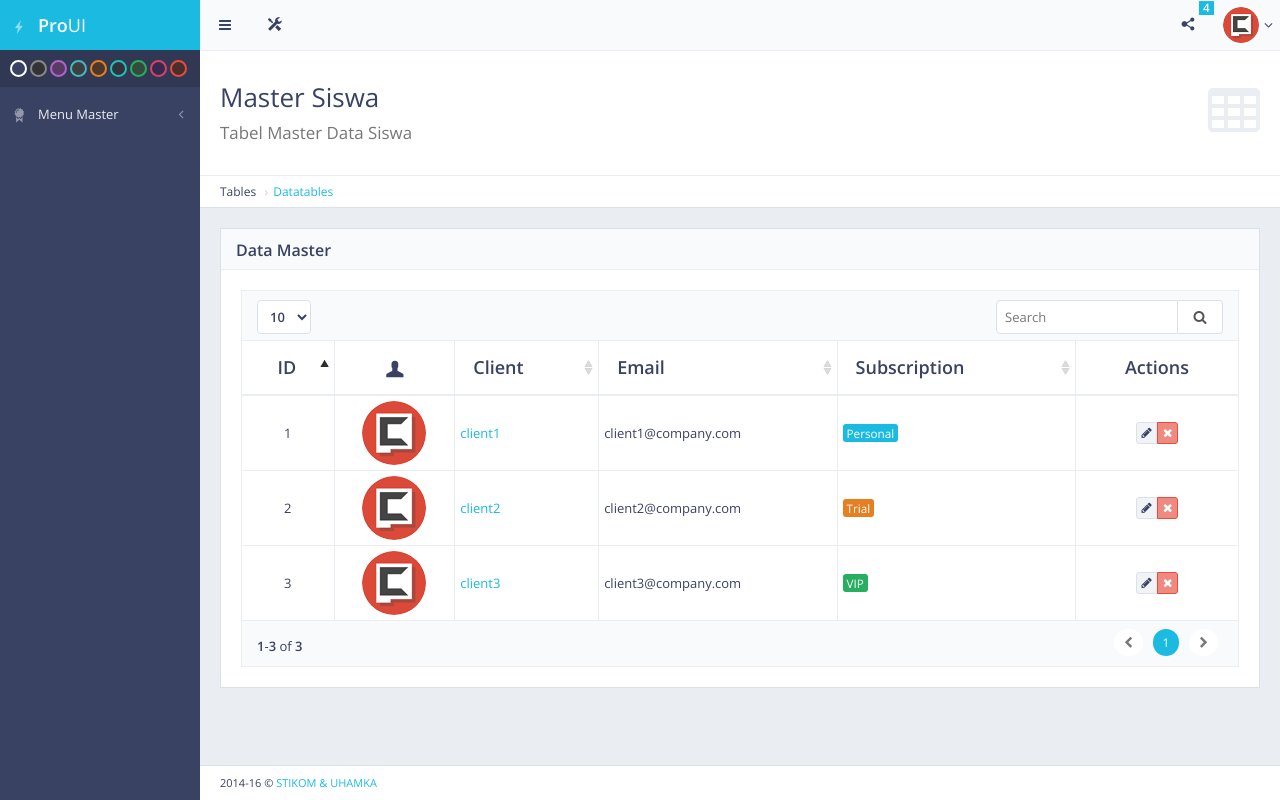
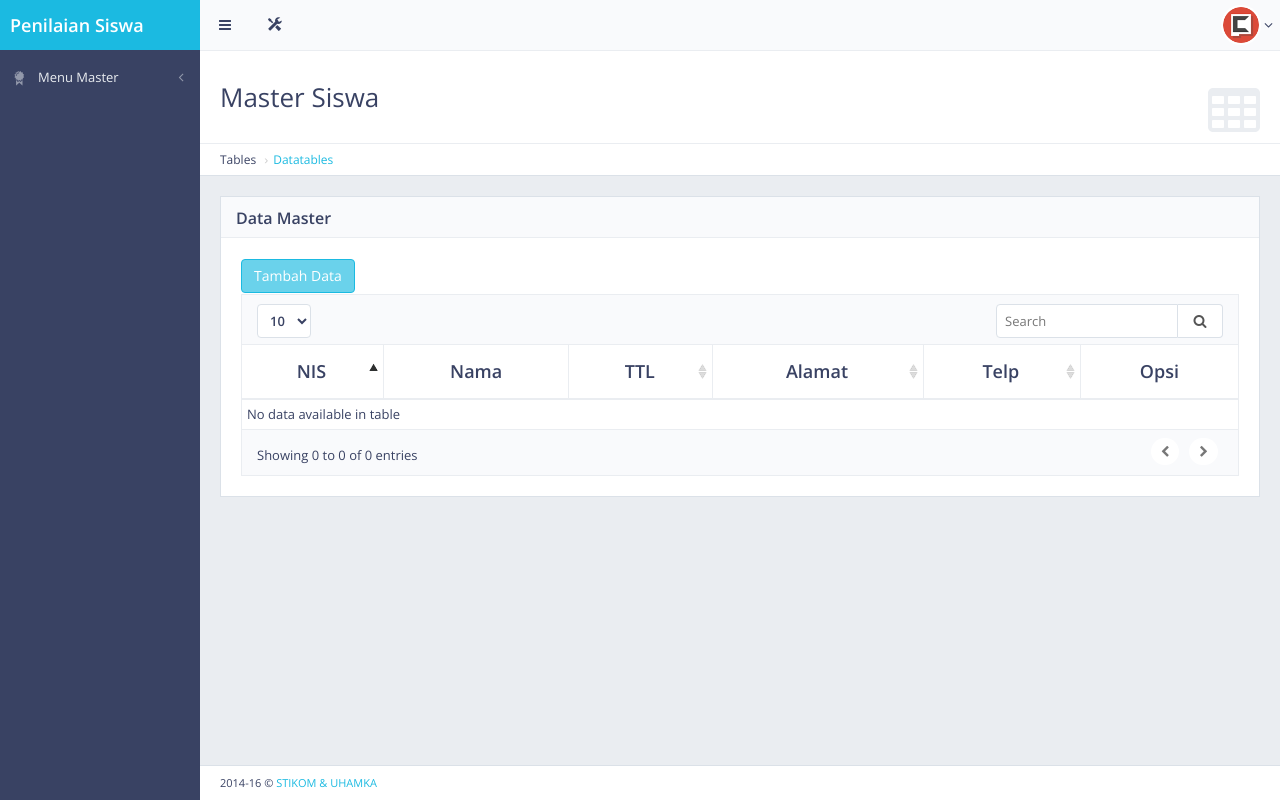
Before and after one commit to andri000me/penilaian_siswa_sdu, a PHP site: page /master_siswa.php in a window 1280 px wide. Run offline with PHP 8.4, Linux system fonts and the light colour scheme; the visitor is signed in with stand-in values (Sample User, id 1); data that the repository does not hold is empty.

Commit message:
update terkini

```diff
--- a/con_login.php
+++ b/con_login.php
@@ -21,6 +21,9 @@
 if($availsql > 0){
 	//jika login berhasil maka akan dialihkan ke halaman dashboard
 	header('location:dashboard.php');
+	session_start();
+	$_SESSION['username'] = $datasql['username'];
+
 }else{
 	//jika gagal balik lagi ke halaman login
 	header('location:index.php');
--- a/dashboard.php
+++ b/dashboard.php
@@ -1,7 +1,8 @@
 <?php
+require "user_cek_auth.php";
 echo "anda berhasil login";
-echo "<br>";
 
 ?>
+
 <a href="master_siswa.php"> Master Siswa</a>
-<a href="index.php"> Logout </a>
+<a href="logout.php"> Logout </a>
--- a/master_siswa.php
+++ b/master_siswa.php
@@ -1,3 +1,6 @@
+<?php
+require "user_cek_auth.php";
+?>
 <!DOCTYPE html>
 <html class="no-js">
     <head>
@@ -50,44 +53,13 @@
                     <div class="sidebar-content">
                         <!-- Brand -->
                         <a href="index.html" class="sidebar-brand">
-                            <i class="gi gi-flash"></i><strong>Pro</strong>UI
+                        <strong>Penilaian Siswa</strong>
                         </a>
                         <!-- END Brand -->
 
 
 
-                        <!-- Theme Colors -->
-                        <!-- Change Color Theme functionality can be found in js/app.js - templateOptions() -->
-                        <ul class="sidebar-section sidebar-themes clearfix">
-                            <li class="active">
-                                <a href="javascript:void(0)" class="themed-background-dark-default themed-border-default" data-theme="default" data-toggle="tooltip" title="Default Blue"></a>
-                            </li>
-                            <li>
-                                <a href="javascript:void(0)" class="themed-background-dark-night themed-border-night" data-theme="css/themes/night.css" data-toggle="tooltip" title="Night"></a>
-                            </li>
-                            <li>
-                                <a href="javascript:void(0)" class="themed-background-dark-amethyst themed-border-amethyst" data-theme="css/themes/amethyst.css" data-toggle="tooltip" title="Amethyst"></a>
-                            </li>
-                            <li>
-                                <a href="javascript:void(0)" class="themed-background-dark-modern themed-border-modern" data-theme="css/themes/modern.css" data-toggle="tooltip" title="Modern"></a>
-                            </li>
-                            <li>
-                                <a href="javascript:void(0)" class="themed-background-dark-autumn themed-border-autumn" data-theme="css/themes/autumn.css" data-toggle="tooltip" title="Autumn"></a>
-                            </li>
-                            <li>
-                                <a href="javascript:void(0)" class="themed-background-dark-flatie themed-border-flatie" data-theme="css/themes/flatie.css" data-toggle="tooltip" title="Flatie"></a>
-                            </li>
-                            <li>
-                                <a href="javascript:void(0)" class="themed-background-dark-spring themed-border-spring" data-theme="css/themes/spring.css" data-toggle="tooltip" title="Spring"></a>
-                            </li>
-                            <li>
-                                <a href="javascript:void(0)" class="themed-background-dark-fancy themed-border-fancy" data-theme="css/themes/fancy.css" data-toggle="tooltip" title="Fancy"></a>
-                            </li>
-                            <li>
-                                <a href="javascript:void(0)" class="themed-background-dark-fire themed-border-fire" data-theme="css/themes/fire.css" data-toggle="tooltip" title="Fire"></a>
-                            </li>
-                        </ul>
-                        <!-- END Theme Colors -->
+
 
                         <!-- Sidebar Navigation -->
                         <ul class="sidebar-nav">
@@ -197,25 +169,19 @@
                     <!-- Right Header Navigation -->
                     <ul class="nav navbar-nav-custom pull-right">
                         <!-- Alternative Sidebar Toggle Button -->
-                        <li>
-                            <!-- If you do not want the main sidebar to open when the alternative sidebar is closed, just remove the second parameter: App.sidebar('toggle-sidebar-alt'); -->
-                            <a href="javascript:void(0)" onclick="App.sidebar('toggle-sidebar-alt', 'toggle-other');">
-                                <i class="gi gi-share_alt"></i>
-                                <span class="label label-primary label-indicator animation-floating">4</span>
-                            </a>
-                        </li>
+
                         <!-- END Alternative Sidebar Toggle Button -->
 
                         <!-- User Dropdown -->
                         <li class="dropdown">
                             <a href="javascript:void(0)" class="dropdown-toggle" data-toggle="dropdown">
-                                <img src="img/placeholders/avatars/avatar2.jpg" alt="avatar"> <i class="fa fa-angle-down"></i>
+                                <img src="asset/img/placeholders/avatars/avatar2.jpg"> <i class="fa fa-angle-down"></i>
                             </a>
                             <ul class="dropdown-menu dropdown-custom dropdown-menu-right">
 
                                 <li>
 
-                                    <a href="login.html"><i class="fa fa-ban fa-fw pull-right"></i> Logout</a>
+                                    <a href="logout.php"><i class="fa fa-ban fa-fw pull-right"></i> Logout</a>
                                 </li>
 
                             </ul>
@@ -232,7 +198,7 @@
                     <div class="content-header">
                         <div class="header-section">
                             <h1>
-                                <i class="fa fa-table"></i>Master Siswa<br><small>Tabel Master Data Siswa</small>
+                                <i class="fa fa-table"></i>Master Siswa<br>
                             </h1>
                         </div>
                     </div>
@@ -248,59 +214,48 @@
                             <h2><strong>Data Master</strong>  </h2>
                         </div>
 
-                        <div class="table-responsive">
+                        <a href="add_master_siswa.php" class="btn btn-primary"> Tambah Data </a>
+                        <br>
+                           <div class="table-responsive">
+
+                           <?php
+                           include "koneksi.php";
+
+                           $sql = "select *,date_format(tgl_lahir,'%d %M %Y') as ttl from tab_siswa";
+
+                           $exsql = mysql_query($sql);
+
+                           ?>
                             <table id="example-datatable" class="table table-vcenter table-condensed table-bordered">
                                 <thead>
                                     <tr>
-                                        <th class="text-center">ID</th>
-                                        <th class="text-center"><i class="gi gi-user"></i></th>
-                                        <th>Client</th>
-                                        <th>Email</th>
-                                        <th>Subscription</th>
-                                        <th class="text-center">Actions</th>
+                                        <th class="text-center">NIS</th>
+                                        <th class="text-center">Nama</th>
+                                        <th class="text-center">TTL</th>
+                                        <th class="text-center">Alamat</th>
+                                        <th class="text-center">Telp</th>
+                                        <th class="text-center">Opsi</th>
                                     </tr>
                                 </thead>
                                 <tbody>
+                                <?php
+                                while($row = mysql_fetch_array($exsql)){
+                                ?>
                                     <tr>
-                                        <td class="text-center">1</td>
-                                        <td class="text-center"><img src="img/placeholders/avatars/avatar5.jpg" alt="avatar" class="img-circle"></td>
-                                        <td><a href="javascript:void(0)">client1</a></td>
-                                        <td>client1@company.com</td>
-                                        <td><span class="label label-primary">Personal</span></td>
-                                        <td class="text-center">
-                                            <div class="btn-group">
-                                                <a href="javascript:void(0)" data-toggle="tooltip" title="Edit" class="btn btn-xs btn-default"><i class="fa fa-pencil"></i></a>
-                                                <a href="javascript:void(0)" data-toggle="tooltip" title="Delete" class="btn btn-xs btn-danger"><i class="fa fa-times"></i></a>
-                                            </div>
-                                        </td>
+                                        <td class="text-center"><?php echo $row['nis']; ?></td>
+                                        <td class="text-center"><?php echo $row['nama_siswa']; ?></td>
+                                        <td class="text-center"><?php echo $row['tempat_lahir'] .','. $row['ttl']; ?></td>
+                                        <td class="text-center"><?php echo $row['alamat']; ?></td>
+                                        <td class="text-center"><?php echo $row['telp']; ?></td>
+                                        <td> <a href="edit_master_siswa.php?id=<?php echo $row['id']; ?>"> <span class="label label-primary">Edit </span>  </a> &nbsp;
+                                             <a href="pro_del_master_siswa.php?id=<?php echo $row['id']; ?>" onclick="return confirm('Apakah anda yakin ingin menghapus data ini?')"> <span class="label label-primary">Delete </span>  </a> &nbsp;
+                                             <a href="foto_siswa.php?id=<?php echo $row['id']; ?>"> <span class="label label-primary">Foto </span>  </a>
+                                             </td>
+
                                     </tr>
-                                    <tr>
-                                        <td class="text-center">2</td>
-                                        <td class="text-center"><img src="img/placeholders/avatars/avatar3.jpg" alt="avatar" class="img-circle"></td>
-                                        <td><a href="javascript:void(0)">client2</a></td>
-                                        <td>client2@company.com</td>
-                                        <td><span class="label label-warning">Trial</span></td>
-                                        <td class="text-center">
-                                            <div class="btn-group">
-                                                <a href="javascript:void(0)" data-toggle="tooltip" title="Edit" class="btn btn-xs btn-default"><i class="fa fa-pencil"></i></a>
-                                                <a href="javascript:void(0)" data-toggle="tooltip" title="Delete" class="btn btn-xs btn-danger"><i class="fa fa-times"></i></a>
-                                            </div>
-                                        </td>
-                                    </tr>
-                                    <tr>
-                                        <td class="text-center">3</td>
-                                        <td class="text-center"><img src="img/placeholders/avatars/avatar9.jpg" alt="avatar" class="img-circle"></td>
-                                        <td><a href="javascript:void(0)">client3</a></td>
-                                        <td>client3@company.com</td>
-                                        <td><span class="label label-success">VIP</span></td>
-                                        <td class="text-center">
-                                            <div class="btn-group">
-                                                <a href="javascript:void(0)" data-toggle="tooltip" title="Edit" class="btn btn-xs btn-default"><i class="fa fa-pencil"></i></a>
-                                                <a href="javascript:void(0)" data-toggle="tooltip" title="Delete" class="btn btn-xs btn-danger"><i class="fa fa-times"></i></a>
-                                            </div>
-                                        </td>
-                                    </tr>
-
+                                <?php
+                                }
+                                ?>
                                 </tbody>
                             </table>
                         </div>
```
Also changed, not shown: foto_siswa.php (added, +12 -0 lines), pro_del_master_siswa.php (added, +35 -0 lines), foto_siswa/12509777_894702383982999_7826139806341746361_n.jpg (added), foto_siswa/7-facts-about-bill-gates_52da68858fa99.jpg (added), foto_siswa/bill-gates.jpg (added), foto_siswa/onepoint_flyer_nobleeds -r.jpg (added), foto_siswa/quote-Steve-Jobs-well-apple-invented-the-pc-as-we-101204_4.png (added).
